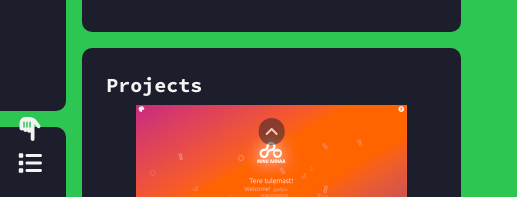
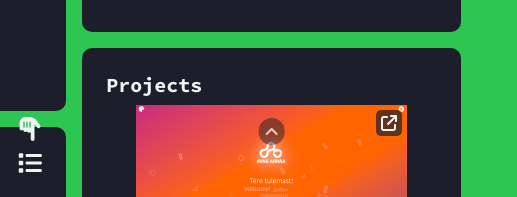
Before and after one commit to indexindex/CV, a website built with webpack: page src/html/index.html in a window 1280 px wide. Shown: the part 583-780 px from the top of the page, 763-1280 px from the left. Built offline with nearby package versions, Linux system fonts and the light colour scheme.

Commit message:
ADDED - project-ahhaa link

```diff
--- a/src/html/index.html
+++ b/src/html/index.html
@@ -300,6 +300,9 @@
             <div class="splide__track">
                 <ul class="splide__list">
                     <li class="splide__slide">
+                        <a href="https://minu.ahhaa.ee/" target="_blank" class="splide__slide--link">
+                            <svg><use href="../assets/symbol/svg/sprite.symbol.svg#arrow-up-right-from-square-solid"></use></svg>
+                        </a>
                         <img src="../assets/img/projects/AHHAA.png" alt="project-ahhaa">
                     </li>
                     <li class="splide__slide">
```
Also changed, not shown: dist/assets/images/Bang&Bonsomer.png, dist/assets/images/GRACO.png, dist/index.html.
